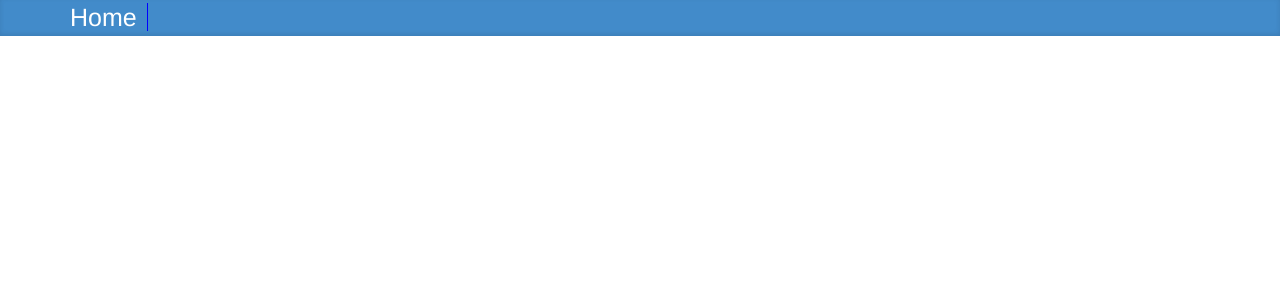
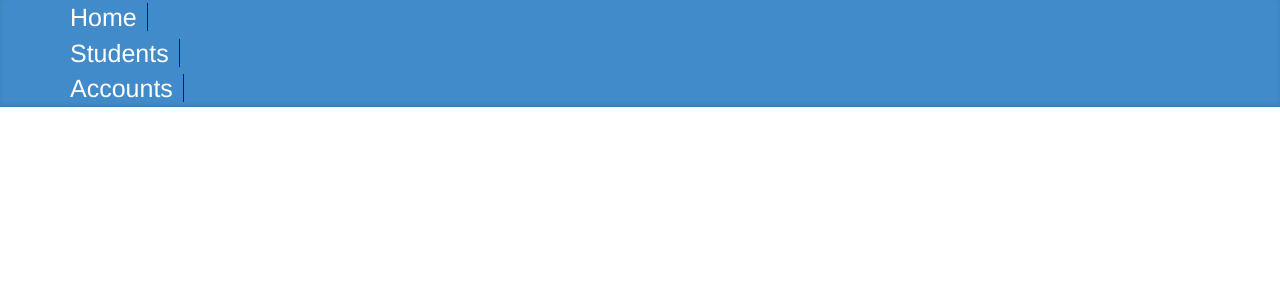
Before and after one commit to hmdtemp1/project2, a PHP site: page /header.php in a window 1280 px wide. Shown: the top 300 px of the page. Run offline with PHP 8.4, Linux system fonts and the light colour scheme.

Commit message:
Menu added

```diff
--- a/header.php
+++ b/header.php
@@ -22,6 +22,8 @@ if(isset($userData)){
 		  <div class="container">
 			<nav class="master-nav">
 			  <a class="master-nav-item" href="#">Home</a>
+			  <a class="master-nav-item" href="#">Students</a>
+			  <a class="master-nav-item" href="ac_manage.php">Accounts</a>
 
 
 
```
